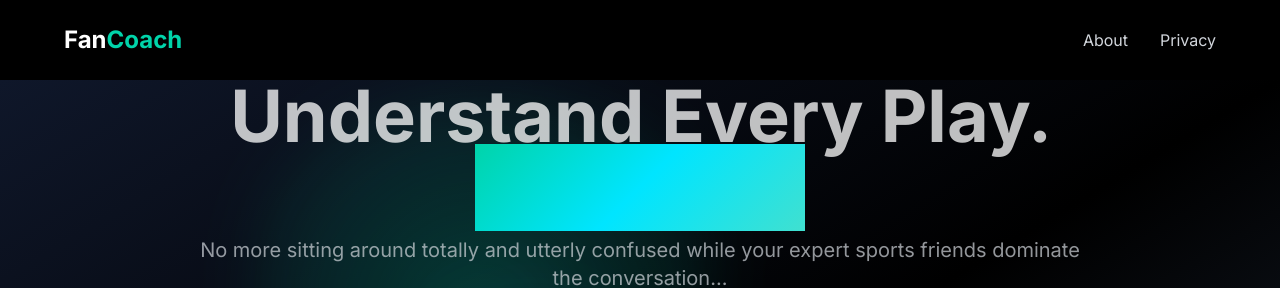
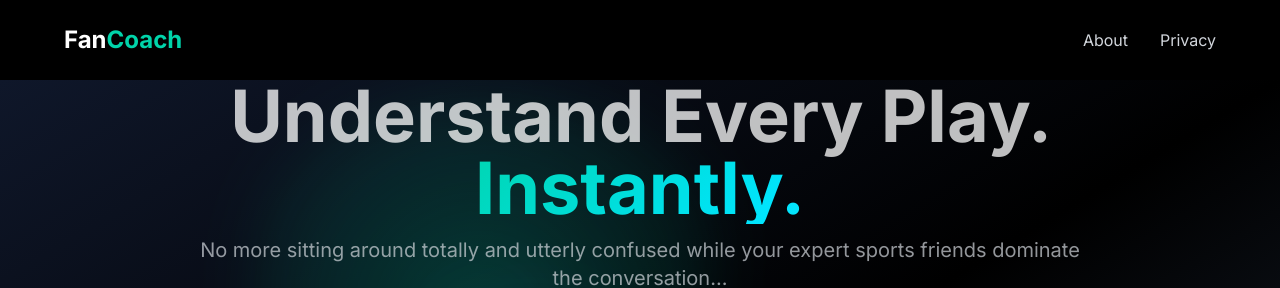
Before and after one commit to jabbmate/fancoach-landing, a Next.js app: page / in a window 1280 px wide. Shown: the top 288 px of the page. Built offline with nearby package versions, Linux system fonts and the light colour scheme.

Commit message:
Fix gradient text effect - prevent solid block overlay and add browser fallback

```diff
--- a/app/globals.css
+++ b/app/globals.css
@@ -172,18 +172,30 @@ a {
 /* Gradient Text Effect */
 .gradient-text {
   background: linear-gradient(135deg, #00D4AA 0%, #00E5FF 50%, #40E0D0 100%);
+  background-size: 200% 200%;
   -webkit-background-clip: text;
   -webkit-text-fill-color: transparent;
   background-clip: text;
   color: transparent;
   animation: gradient-shift 3s ease-in-out infinite;
+  /* Fallback for browsers that don't support background-clip: text */
+  display: inline-block;
+}
+
+/* Fallback for browsers that don't support background-clip: text */
+@supports not (-webkit-background-clip: text) {
+  .gradient-text {
+    background: none;
+    color: #00D4AA;
+    -webkit-text-fill-color: #00D4AA;
+  }
 }
 
 @keyframes gradient-shift {
   0%, 100% {
-    background: linear-gradient(135deg, #00D4AA 0%, #00E5FF 50%, #40E0D0 100%);
+    background-position: 0% 50%;
   }
   50% {
-    background: linear-gradient(135deg, #40E0D0 0%, #00D4AA 50%, #00E5FF 100%);
+    background-position: 100% 50%;
   }
 }
```
